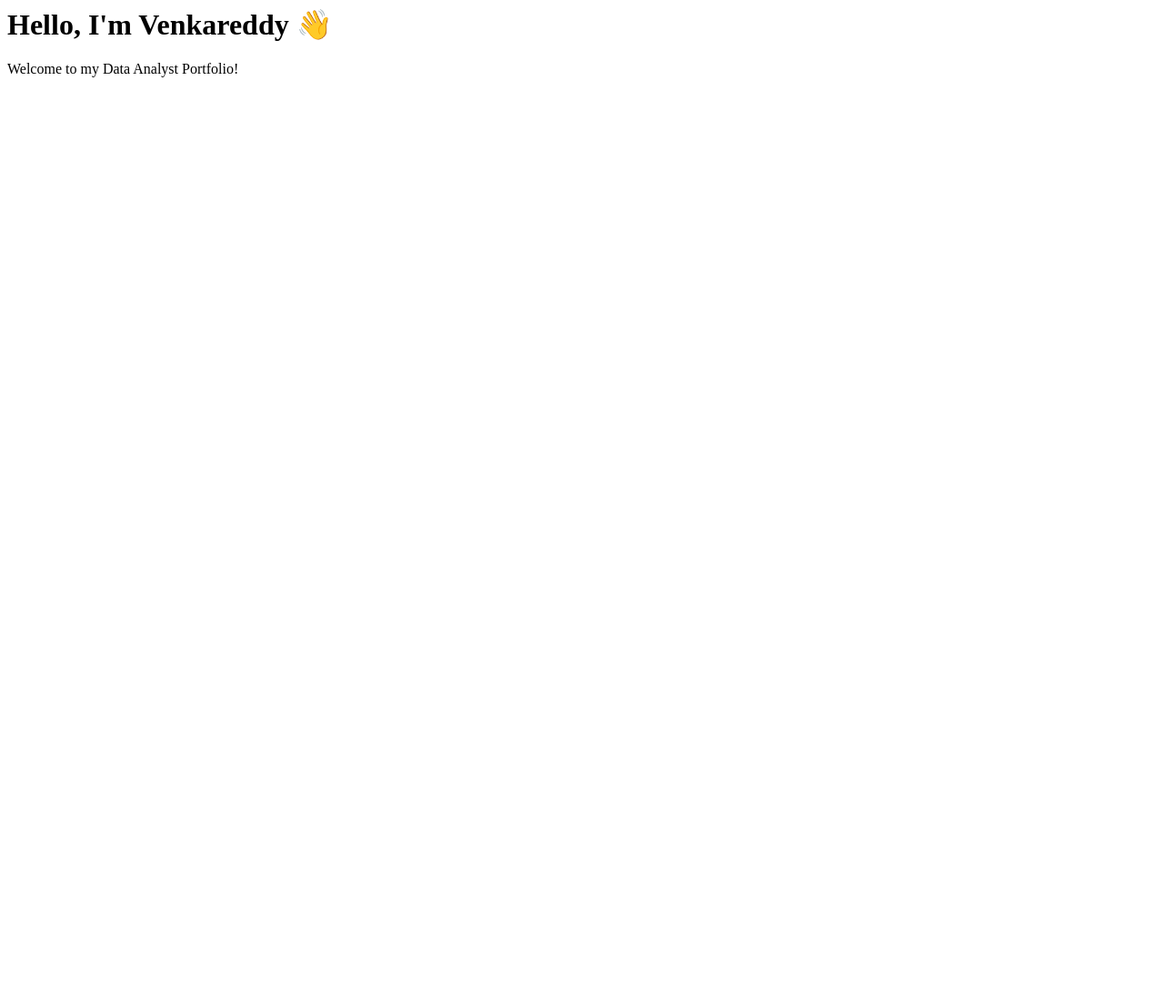
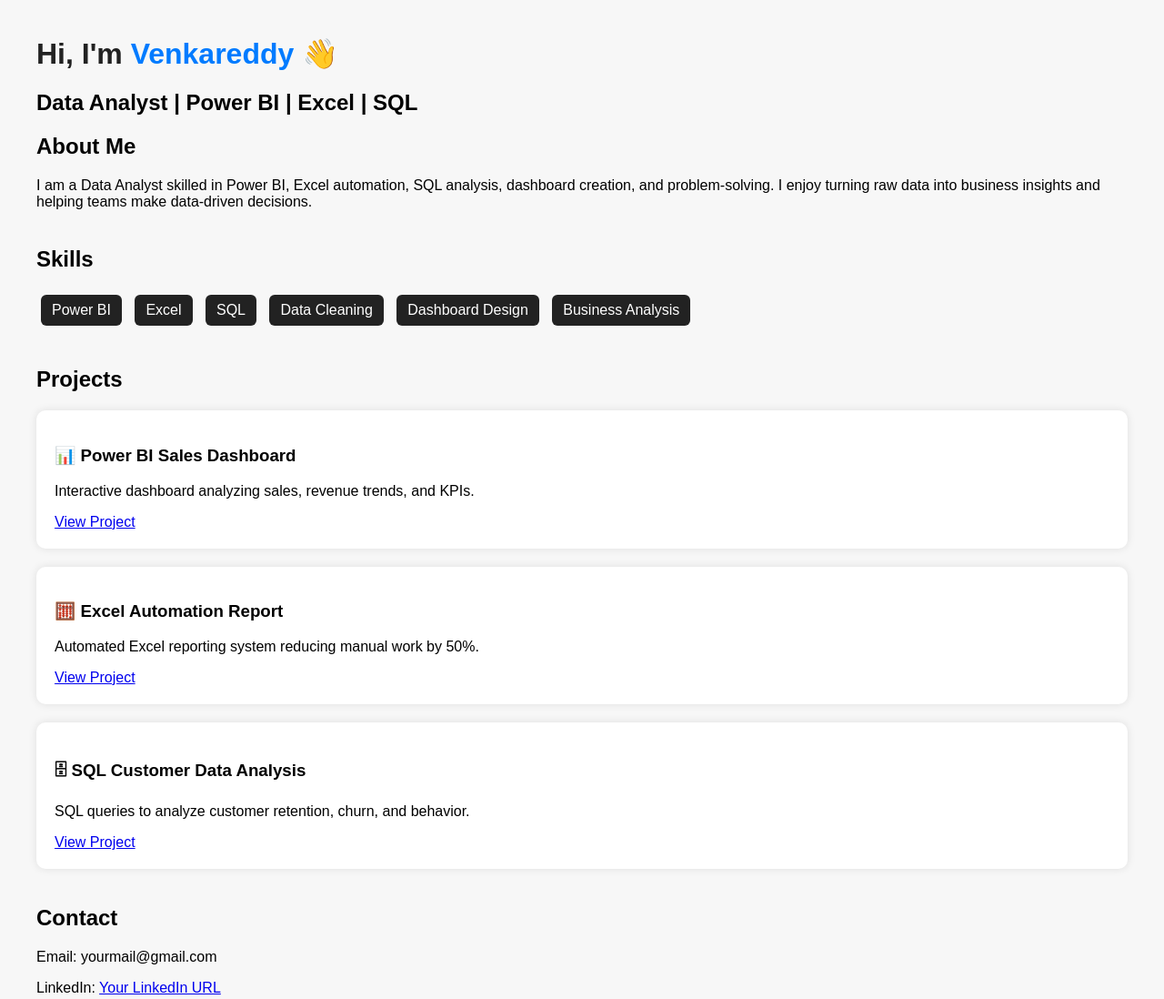
Before and after one commit to Venky2907/venkareddy.github.io, a plain HTML site: page index.html in a window 1280 px wide. Shown: the whole page at 91% size. Before the commit the page ends 800 px from the top, so only its background shows below. Drawn offline with Linux system fonts and the light colour scheme.

Commit message:
Update index.html

```diff
--- a/index.html
+++ b/index.html
@@ -1,9 +1,70 @@
-<html>
-  <head>
-    <title>Venkareddy Portfolio</title>
-  </head>
-  <body>
-    <h1>Hello, I'm Venkareddy 👋</h1>
-    <p>Welcome to my Data Analyst Portfolio!</p>
-  </body>
+<!DOCTYPE html>
+<html lang="en">
+<head>
+    <meta charset="UTF-8">
+    <title>Venkareddy A | Data Analyst Portfolio</title>
+    <style>
+        body { font-family: Arial, sans-serif; margin: 40px; background: #f7f7f7; }
+        h1 { color: #222; }
+        .section { margin-bottom: 40px; }
+        .project { background: #fff; padding: 20px; border-radius: 10px;
+                   box-shadow: 0 0 10px rgba(0,0,0,0.1); margin-bottom: 20px; }
+        .skills-list span { background: #222; color: #fff; padding: 8px 12px;
+                            border-radius: 6px; margin: 5px; display: inline-block; }
+    </style>
+</head>
+<body>
+
+<h1>Hi, I'm <span style="color:#007bff;">Venkareddy</span> 👋</h1>
+<h2>Data Analyst | Power BI | Excel | SQL</h2>
+
+<div class="section">
+    <h2>About Me</h2>
+    <p>I am a Data Analyst skilled in Power BI, Excel automation, SQL analysis,
+    dashboard creation, and problem‑solving. I enjoy turning raw data into
+    business insights and helping teams make data‑driven decisions.</p>
+</div>
+
+<div class="section">
+    <h2>Skills</h2>
+    <div class="skills-list">
+        <span>Power BI</span>
+        <span>Excel</span>
+        <span>SQL</span>
+        <span>Data Cleaning</span>
+        <span>Dashboard Design</span>
+        <span>Business Analysis</span>
+    </div>
+</div>
+
+<div class="section">
+    <h2>Projects</h2>
+
+    <div class="project">
+        <h3>📊 Power BI Sales Dashboard</h3>
+        <p>Interactive dashboard analyzing sales, revenue trends, and KPIs.</p>
+        <a href="#">View Project</a>
+    </div>
+
+    <div class="project">
+        <h3>🧮 Excel Automation Report</h3>
+        <p>Automated Excel reporting system reducing manual work by 50%.</p>
+        <a href="#">View Project</a>
+    </div>
+
+    <div class="project">
+        <h3>🗄 SQL Customer Data Analysis</h3>
+        <p>SQL queries to analyze customer retention, churn, and behavior.</p>
+        <a href="#">View Project</a>
+    </div>
+
+</div>
+
+<div class="section">
+    <h2>Contact</h2>
+    <p>Email: yourmail@gmail.com</p>
+    <p>LinkedIn: <a href="#">Your LinkedIn URL</a></p>
+</div>
+
+</body>
 </html>
```
